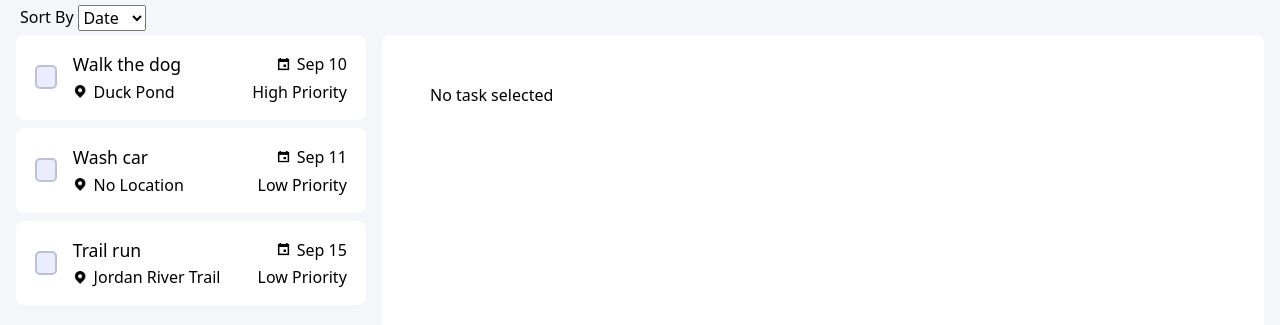
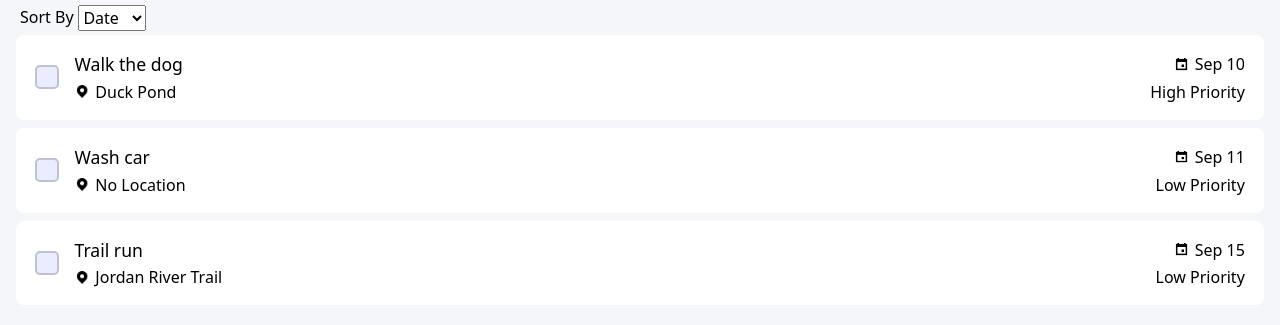
Before and after one commit to dallinjohnson/todo-list, a website built with webpack: page src/template.html in a window 1280 px wide. Shown: the part 63-388 px from the top of the page. Built offline with nearby package versions, Linux system fonts and the light colour scheme.

Commit message:
Remove TaskCard from main view and adjust TaskList component to handle TaskItem selections

```diff
--- a/src/components/App.js
+++ b/src/components/App.js
@@ -7,25 +7,12 @@ class App {
   constructor(data) {
     this.tasks = data;
 
-    this.taskList = new TaskList(
-      this.tasks,
-      this.handleTaskListSelect.bind(this)
-    );
+    this.taskList = new TaskList(this.tasks);
     this.taskListControls = new TaskListControls(
       this.handleSortSelection.bind(this)
     );
-    this.taskCard = TaskCard(
-      null,
-      this.handleTaskUpdate.bind(this),
-      this.handleCheckbox.bind(this)
-    );
 
     this.render();
-
-    if (this.tasks.length > 0) {
-      // this.taskCard.update(this.tasks[0]);
-      this.taskList.setSelected(this.taskList.element.childNodes[0]);
-    }
   }
 
   render() {
@@ -33,14 +20,6 @@ class App {
     const taskListContainer = document.querySelector("#task-list-container");
     headerContainer.append(this.taskListControls.element);
     taskListContainer.append(this.taskList.element);
-
-    const taskCardContainer = document.querySelector("#task-card-container");
-    taskCardContainer.append(this.taskCard.getElement());
-  }
-
-  handleTaskListSelect(e, task) {
-    this.taskCard.update(task);
-    this.taskList.setSelected(task.id);
   }
 
   handleTaskUpdate(e, task) {
@@ -59,7 +38,6 @@ class App {
     const index = this.tasks.indexOf(oldTask);
     this.tasks[index] = newTask;
     this.taskList.update(this.tasks);
-    this.taskCard.update(newTask);
   }
 
   handleSortSelection(e) {
--- a/src/components/TaskList.js
+++ b/src/components/TaskList.js
@@ -1,18 +1,18 @@
 import { TaskItem } from "./TaskItem";
 
 class TaskList {
-  constructor(tasks, handleSelect) {
+  constructor(tasks) {
     this.tasks = tasks;
-    this.handleSelect = handleSelect;
     this.element = this.createElement();
-    this.selectedTaskId = null;
+    this.selectedTaskId = 0;
+    this.handleTaskListSelect = this.handleTaskListSelect.bind(this);
   }
 
   createElement() {
     const container = document.createElement("div");
     container.classList.add("task-list");
     this.tasks.map((t) => {
-      const taskItem = new TaskItem(t, this.handleSelect);
+      const taskItem = new TaskItem(t, this.handleTaskListSelect);
       container.appendChild(taskItem.element);
     });
     return container;
@@ -34,9 +34,16 @@ class TaskList {
     }
   }
 
-  setSelected(taskId) {
-    this.selectedTaskId = taskId;
-    this.render();
+  handleTaskListSelect(e, task) {
+    const allTaskItems = document.querySelectorAll(".task");
+    allTaskItems.forEach((taskItem) => {
+      taskItem.classList.remove("selected");
+    });
+
+    const selectedTaskItem = e.target.closest(".task");
+    selectedTaskItem.classList.add("selected");
+
+    this.selectedTaskId = task.id;
   }
 }
 
--- a/src/styles.css
+++ b/src/styles.css
@@ -133,13 +133,6 @@ body {
   margin: 1rem;
 }
 
-#content {
-  display: grid;
-  grid-template-columns: 350px 1fr;
-  align-self: center;
-  gap: 1rem;
-}
-
 .task:hover {
   background-color: rgb(225, 225, 255);
 }
```
